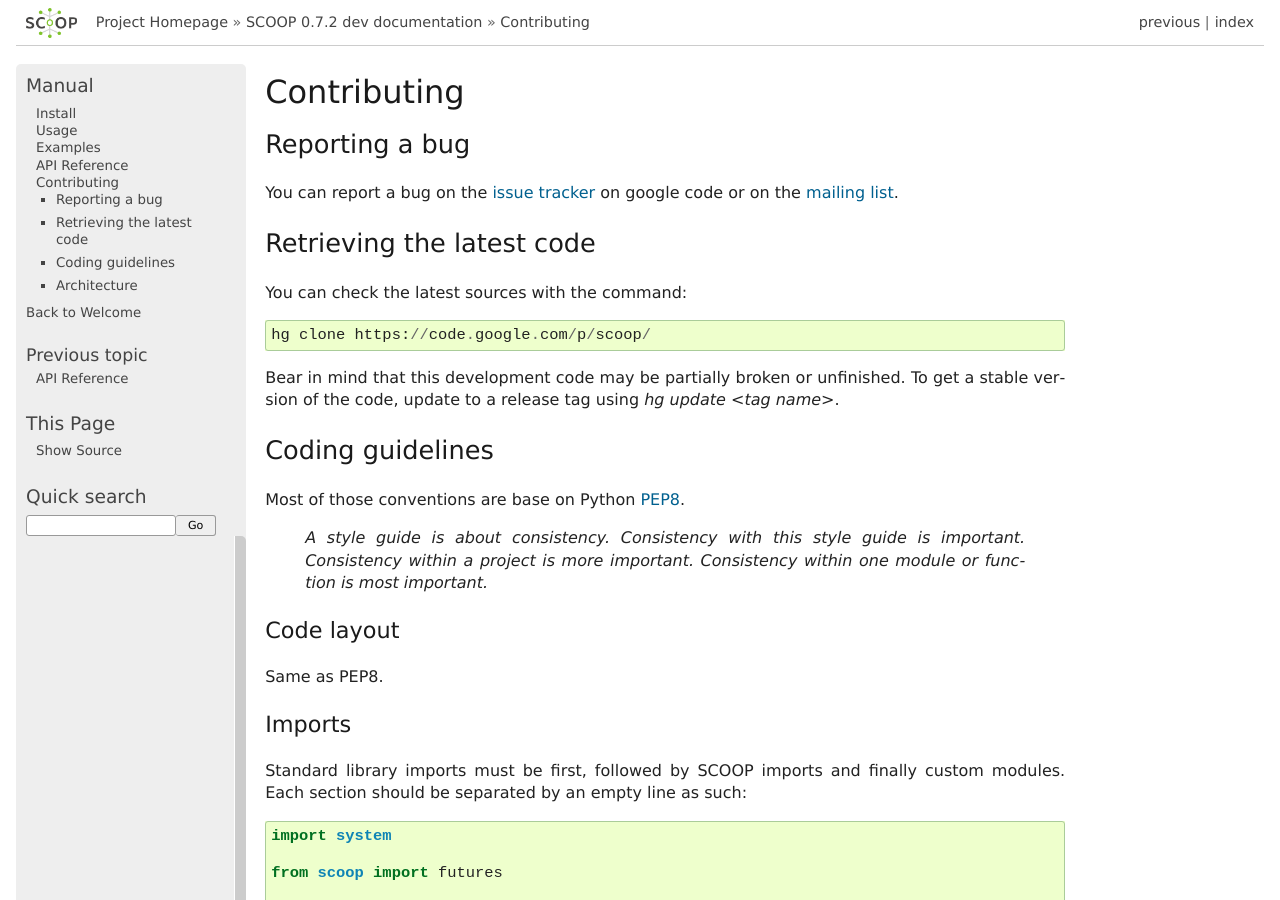
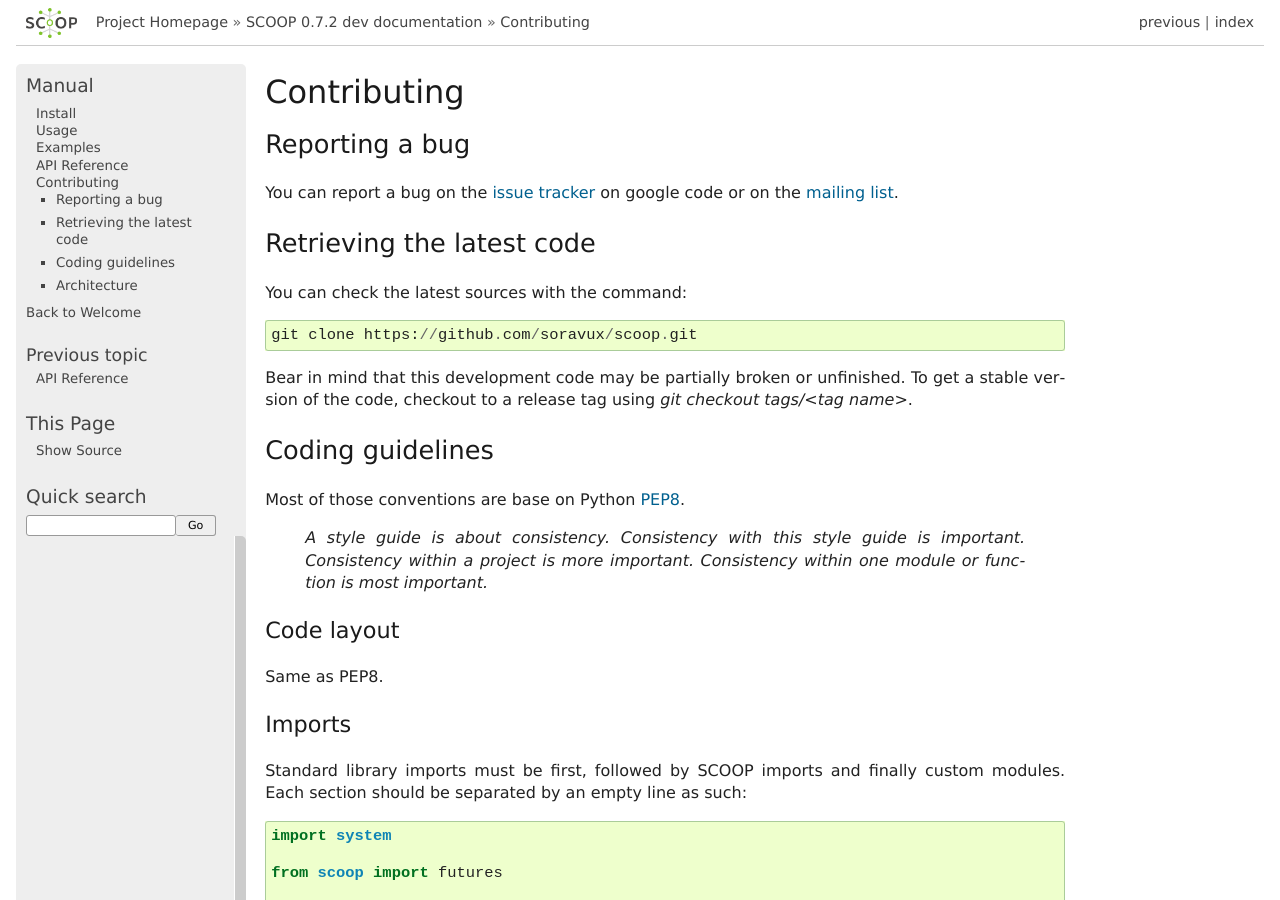
Before and after one commit to soravux/scoop, a Sphinx documentation site: the page built from doc/contributing.rst, in a window 1280 px wide and 900 px high. Built offline with Sphinx 7.4.7, drawn with Linux system fonts in a browser that asks for light colours; formulas are drawn with MathJax 3.

Commit message:
doc updates: project moved to Github

```diff
--- a/doc/_template/indexsidebar.html
+++ b/doc/_template/indexsidebar.html
@@ -15,8 +15,8 @@
 </ul>
 <h3>Useful links</h3>
 <ul>
-  <li><a href="http://code.google.com/p/scoop/">Google Code Project</a></li>
+  <li><a href="https://github.com/soravux/scoop">Github Project</a></li>
   <li><a href="http://groups.google.com/group/scoop-users">Mailing List</a></li>
   <li><a href="http://code.google.com/p/scoop/w/list">Wiki</a></li>
-  <li><a href="http://code.google.com/p/scoop/issues/list">Issues</a></li>
+  <li><a href="https://github.com/soravux/scoop/issues">Issues</a></li>
 </ul>
--- a/doc/contributing.rst
+++ b/doc/contributing.rst
@@ -6,7 +6,7 @@ Reporting a bug
 ---------------
 
 You can report a bug on the
-`issue tracker <http://code.google.com/p/scoop/issues/list>`_ on google code or
+`issue tracker <https://github.com/soravux/scoop/issues>`_ on google code or
 on the `mailing list <http://groups.google.com/group/scoop-users>`_.
 
 
@@ -15,11 +15,11 @@ Retrieving the latest code
 
 You can check the latest sources with the command::
 
-    hg clone https://code.google.com/p/scoop/
+    git clone https://github.com/soravux/scoop.git
 
 Bear in mind that this development code may be partially broken or unfinished.
-To get a stable version of the code, update to a release tag using
-`hg update <tag name>`.
+To get a stable version of the code, checkout to a release tag using
+`git checkout tags/<tag name>`.
 
 
 Coding guidelines
--- a/doc/usage.rst
+++ b/doc/usage.rst
@@ -213,7 +213,7 @@ such::
     python -m scoop fullTree.py
 
 .. |exampleDirectory| replace:: :file:`examples/`
-.. _exampleDirectory: https://code.google.com/p/scoop/source/browse/examples/
+.. _exampleDirectory: https://github.com/soravux/scoop/tree/master/examples/
 
 .. note::
   When using a Python version prior to 2.7, you must start SCOOP using
@@ -318,7 +318,7 @@ using different grid task managers. Some example startup scripts are available
 in the |submit_files_path|_ directory.
 
 .. |submit_files_path| replace:: :file:`examples/submit_files`
-.. _submit_files_path: https://code.google.com/p/scoop/source/browse/examples/submit_files/
+.. _submit_files_path: https://github.com/soravux/scoop/tree/master/examples/submit_files/
 
 SCOOP natively supports Sun Grid Engine (SGE), Torque (PBS-compatible, Moab,
 Maui) and SLURM. That means that a minimum launch file is needed while the
```
Also changed, not shown: doc/examples.rst (+4 -4 lines).
